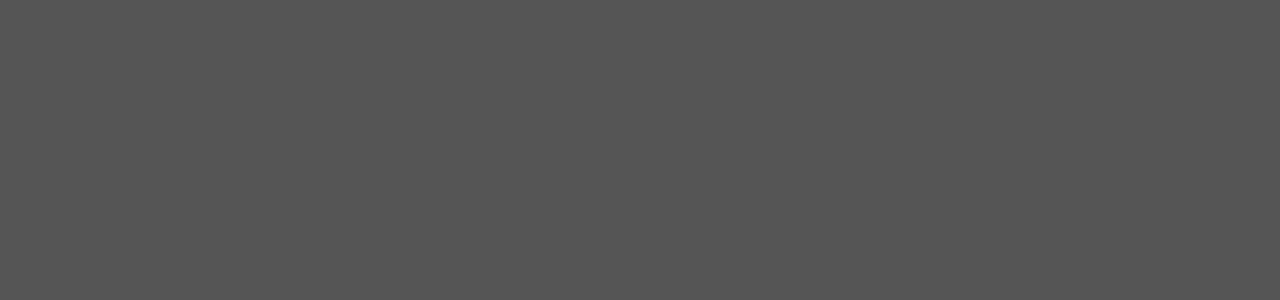
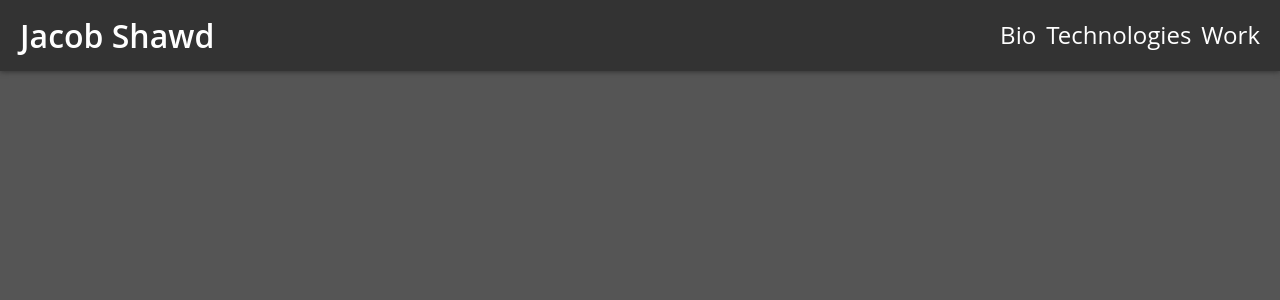
Before and after one commit to Shewwd/Portfolio, a Vue app: page /bio in a window 1280 px wide. Before the commit this address had no page. Shown: the top 300 px of the page. Built offline with nearby package versions, Linux system fonts and the light colour scheme.

Commit message:
More pages

```diff
--- /dev/null
+++ b/src/Pages/Bio.vue
@@ -0,0 +1,10 @@
+<script setup>
+    import Header from '../Components/Header.vue'
+</script>
+
+<template>
+    <Header/>
+</template>
+
+<style scoped>
+</style>
--- a/src/components/Landing.vue
+++ b/src/Pages/Landing.vue
@@ -20,6 +20,8 @@
         display: flex;
         flex-direction: column;
         width: 100%;
+
+        user-select: none;
     }
 
     .hello {
--- a/src/components/Header.vue
+++ b/src/components/Header.vue
@@ -6,9 +6,9 @@
   <header>
     <h1>Jacob Shawd</h1>
     <nav>
-      <h2><a href="/">Bio</a></h2>
-      <h2><a href="/">Technologies</a></h2>
-      <h2><a href="/">Work</a></h2>
+      <router-link to="/bio" class="link">Bio</router-link>
+      <router-link to="/technologies" class="link">Technologies</router-link>
+      <router-link to="/work" class="link">Work</router-link>
     </nav>
 
   </header>
@@ -29,21 +29,25 @@
       flex-grow: 1;
 
       font-weight: 600;
+      user-select: none;
     }
   }
 
   nav {
     display: inline-flex;
 
-    h2 {
-      a {
-        color: white;
-        text-decoration: none;
-      }
+    .link {
+      color: white;
+      font-size: x-large;
+      text-decoration: none;
 
       &:not(:first-child) {
         padding-left: 10px;
       }
+
+      &:hover {
+        color: lightgray;
+      }
     }
   }
 </style>
```
Also changed, not shown: src/Pages/Technologies.vue (added, +8 -0 lines), src/Pages/Work.vue (added, +8 -0 lines), src/main.js (+8 -2 lines).
